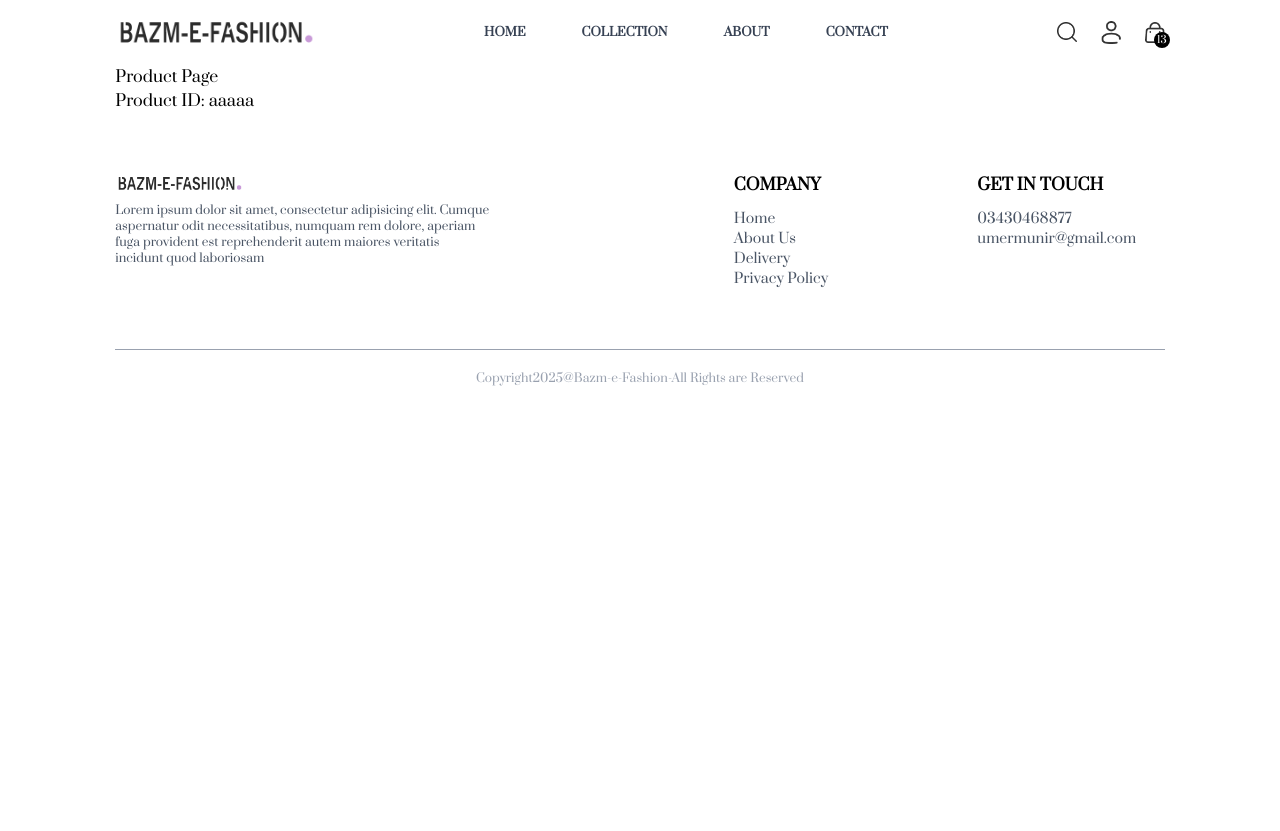
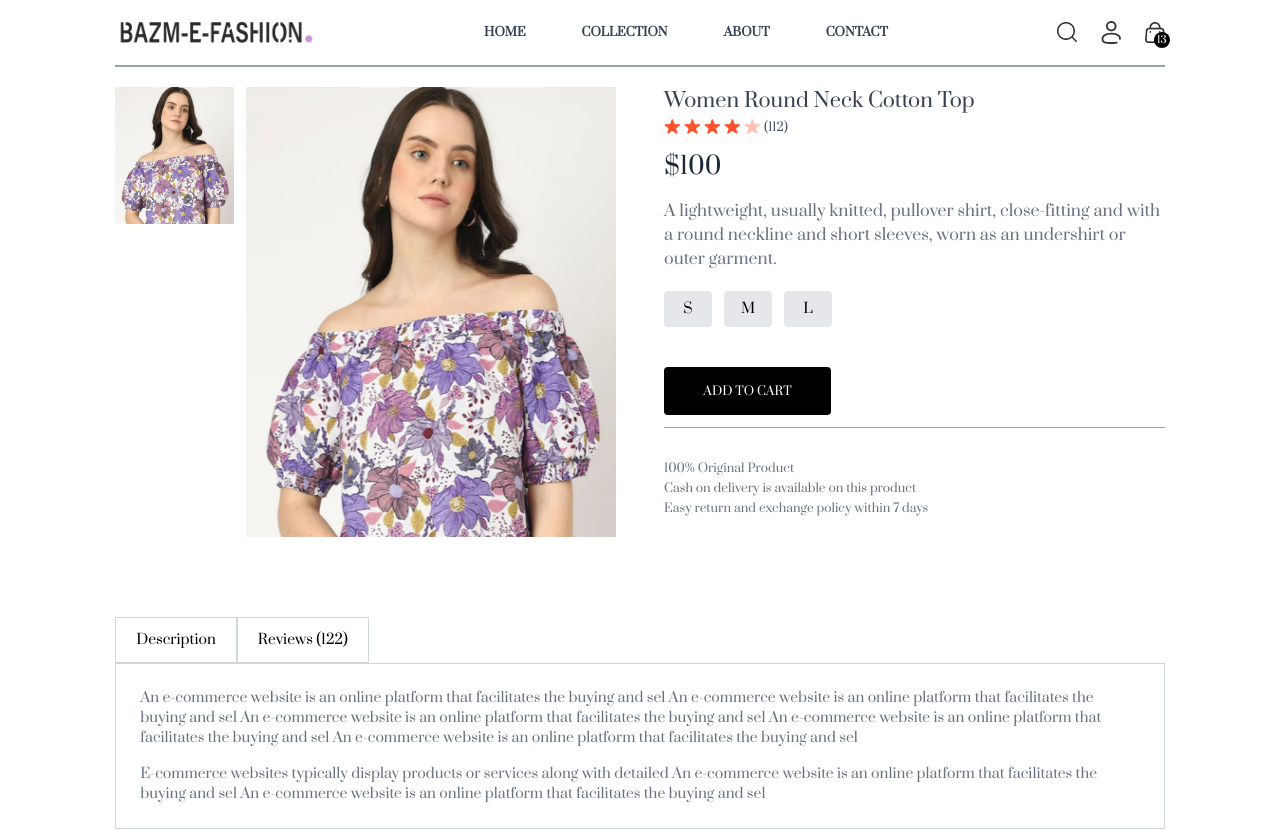
Before and after one commit to UmerMunir009/Bazm-e-Fashion, a React (Vite) app in the folder frontend/: page /product/aaaaa in a window 1280 px wide. Shown: the top 831 px of the page. Before the commit the page ends 800 px from the top, so only its background shows below. Built offline with nearby package versions, Linux system fonts and the light colour scheme.

Commit message:
Product Page Design and Seach completed

```diff
--- a/frontend/src/App.jsx
+++ b/frontend/src/App.jsx
@@ -11,12 +11,14 @@ import PlaceOrder from './pages/PlaceOrder'
 import Login from './pages/Login'
 import NavBar from './components/NavBar'
 import Footer from './components/Footer'
+import SearchBar from './components/SearchBar'
 
 
 const App = () => {
   return (
     <div className='px-4 sm:px-[5vw] md:px-[7vw] lg:px-[9vw] '>
       <NavBar/>
+      <SearchBar/>
       <Routes>
         <Route path='/' element={<Home/>} />
         <Route path='/collection' element={<Collection/>} />
--- a/frontend/src/components/NavBar.jsx
+++ b/frontend/src/components/NavBar.jsx
@@ -1,9 +1,11 @@
-import React, { useState } from 'react'
+import React, { useContext, useState } from 'react'
 import {assets} from './../assets/assets'
 import { NavLink,Link } from 'react-router-dom'
+import { ShopContext } from '../context/ShopContext';
 
 const NavBar = () => {
   const [visible,setVisible]=useState(false);
+  const {showSearch,setShowSearch}=useContext(ShopContext)
   return (
     <div className='py-4  flex justify-between items-center'>
       <img src={assets?.logo} className='w-40 sm:w-50'/>
@@ -27,7 +29,9 @@ const NavBar = () => {
 
       </ul>
       <div className='flex gap-5  items-center'>
-        <img src={assets?.search_icon}  className='w-5 cursor-pointer' alt="" />
+        <Link to={'/collection'}>
+        <img onClick={()=>setShowSearch(!showSearch)} src={assets?.search_icon}  className='w-5 cursor-pointer' alt="" />
+        </Link>
         <div className='group relative'>
           <div className='w-7 p-1 cursor-pointer rounded hover:bg-slate-200'>
           <img src={assets?.profile_icon} className=' ' alt="" />
--- /dev/null
+++ b/frontend/src/components/SearchBar.jsx
@@ -0,0 +1,35 @@
+import React, { useContext, useEffect, useState } from 'react'
+import { ShopContext } from '../context/ShopContext'
+import { assets } from '../assets/assets'
+import { useLocation } from 'react-router-dom';
+
+const SearchBar = () => {
+    const {search,setSearch,showSearch,setShowSearch}=useContext(ShopContext);
+    const [visible,setVisible]=useState(false)
+    const location=useLocation(); //it gives current path or url
+
+    useEffect(()=>{//used to show search bar only on collection page
+      if(location.pathname.includes('collection') ){
+        setVisible(true)
+      }
+      else{
+        setVisible(false)
+      }
+
+    },[location])
+
+  return showSearch && visible ?(
+    <div className='border-t border-b  bg-gray-50 text-center '>
+        <div className='inline-flex gap-2 items-center justify-center border border-gray-400 px-5 py-2 my-5 mx-3 rounded-full w-3/4 sm:w-1/2'>
+
+        <input className='flex-1 bg-inherit text-sm outline-none' type="text" placeholder='Search'  value={search} onChange={(e)=>setSearch(e.target.value)}/>
+        <img className='w-4' src={assets?.search_icon} alt="" />
+
+        </div>
+        <img onClick={()=>setShowSearch(!showSearch)} className='w-4 inline cursor-pointer ' src={assets?.cross_icon} alt="" />
+
+    </div>
+  ):null
+}
+
+export default SearchBar
--- a/frontend/src/context/ShopContext.jsx
+++ b/frontend/src/context/ShopContext.jsx
@@ -1,4 +1,4 @@
-import { createContext } from "react";
+import { createContext, useState } from "react";
 import {products} from './../assets/assets'
 
 export const ShopContext=createContext();
@@ -6,9 +6,12 @@ export const ShopContext=createContext();
 const ShopContextProvider=(props)=>{
     const currency='$';
     const delivery_fee=15;
+    const [search,setSearch]=useState('');
+    const [showSearch,setShowSearch]=useState(false);
+
 
     const value={
-        products,currency,delivery_fee
+        products,currency,delivery_fee,search,setSearch,showSearch,setShowSearch
     }
 
     return(
--- a/frontend/src/index.css
+++ b/frontend/src/index.css
@@ -17,6 +17,9 @@ a.active hr{
     font-style: normal;
   }
 
+::-webkit-scrollbar{
+    display: none;
+}
 
 @media (max-width:640px) {
     a.active{
--- a/frontend/src/pages/Collection.jsx
+++ b/frontend/src/pages/Collection.jsx
@@ -5,7 +5,7 @@ import ProductItem from './../components/ProductItem'
 import Title from './../components/Title'
 
 const Collection = () => {
-  const {products} =useContext(ShopContext);
+  const {products,search,showSearch} =useContext(ShopContext);
   const [showFilters,setShowFilters]=useState(false);
   const [filteredProducts,setFilteredProducts]=useState([]);
   const [category,setCategory]=useState([]);
@@ -31,6 +31,9 @@ const Collection = () => {
 
   const applyFilter=()=>{
     let productsCopy=products.slice();
+    if (showSearch && search){
+      productsCopy=productsCopy.filter(item=>item.name.toLowerCase().includes(search.toLowerCase()))
+    }
     if (category.length>0){
       productsCopy=productsCopy.filter(item=>category.includes(item.category))
     }
@@ -61,7 +64,7 @@ const Collection = () => {
 
   useEffect(()=>{
    applyFilter()
-  },[category,subCategory])
+  },[category,subCategory,search,showSearch])
 
   useEffect(()=>{
    sortProducts()
@@ -126,9 +129,11 @@ const Collection = () => {
 
         </div>
       <div className='grid grid-cols-2 sm:grid-cols-3 md:grid-cols-4 lg:grid-cols-5 gap-4 gap-y-5 mb-5'>
-    {filteredProducts.map((item,index)=>(
+    {filteredProducts.length>0?filteredProducts.map((item,index)=>(
         <ProductItem key={index} id={item?._id} name={item?.name} image={item?.image} price={item?.price}/>
-    ))
+
+    )):
+    <div className='mt-5'><p className='text-lg text-gray-500'>No Items to show</p></div>
 
     }
     </div>
--- a/frontend/src/pages/Product.jsx
+++ b/frontend/src/pages/Product.jsx
@@ -1,15 +1,106 @@
-import React, { useEffect, useState } from 'react';
+import React, { useContext, useEffect, useState } from 'react';
 import { useParams } from 'react-router-dom';
+import {ShopContext} from './../context/ShopContext'
+import { assets } from '../assets/assets';
 
 const Product = () => {
   const { productid } = useParams(); // Extract productid from the URL
+  const {products,currency} =useContext(ShopContext)
+  const [productData,setProductData]=useState(false);
+  const [image,setImage]=useState('');
+  const [selectedSize,setSelectedSize]=useState('');
 
-  return (
-    <div>
-      <h1>Product Page</h1>
-      <p>Product ID: {productid}</p> {/* Displaying the product ID */}
+  const fetchitemData= async()=>{
+     products.map((item)=>{
+      if(item._id ===productid){
+        setProductData(item)
+        setImage(item.image[0])
+        return null
+      }
+     })
+
+  }
+
+  useEffect(()=>{
+    fetchitemData();
+
+  },[productid,products])
+
+
+  return productData? (
+    <div className='border-t-2 border-gray-400 transition-opacity ease-in duration-600 opacity-100'>
+      {/* product data UI */}
+      <div className='flex flex-col md:flex-row gap-4 md:gap-12 mt-5 md:h-[450px]'>
+
+        {/* images */}
+        <div className='flex-1 flex flex-col gap-3 sm:flex-row '>
+          <div className='flex w-full overflow-x-auto justify-between sm:flex-col   sm:overflow-y-auto  sm:justify-normal sm:w-[25%] '>
+            {
+              productData.image.map((item,index)=>(
+                <img onClick={()=>setImage(item)} src={item} key={index} className='w-[24%] sm:w-full sm:mb-3 flex-shrink-0 cursor-pointer' alt="" />
+              ))
+            }
+          </div>
+          <div>
+            <img className='w-full sm:h-full ' src={image} alt="" />
+          </div>
+
+        </div>
+
+        {/* rest info */}
+        <div className='flex-1'>
+          <h1 className='font-medium text-xl text-gray-700'>{productData.name}</h1>
+          <div className='flex  gap-1 items-center mt-1'>
+            <img className='w-4' src={assets?.star_icon} alt="" />
+            <img className='w-4' src={assets?.star_icon} alt="" />
+            <img className='w-4' src={assets?.star_icon} alt="" />
+            <img className='w-4' src={assets?.star_icon} alt="" />
+            <img className='w-4' src={assets?.star_dull_icon} alt="" />
+            <p className='text-xs text-gray-600'>(112)</p>
+          </div>
+          <p className='mt-4 text-gray-800 text-2xl'>{currency}{productData?.price}</p>
+          <p className='tet-medium mt-4 text-gray-500 '>{productData.description}</p>
+          <div className='flex flex-col gap-10 mt-5 '>
+            <div className='flex flex-row gap-3'>
+              {
+                productData.sizes.map((item,index)=>(
+                  <button onClick={()=>setSelectedSize(item)} className={`rounded p-2 text-sm w-12 cursor-pointer ${item===selectedSize? 'bg-black text-white' : 'bg-gray-200'}`} key={index}>{item}</button>
+
+                ))
+              }
+
+            </div>
+            <button className='bg-black  text-white  max-w-1/3 p-2 py-4 active:bg-gray-600 cursor-pointer rounded text-xs'>ADD TO CART</button>
+          </div>
+            <hr className='text-gray-400 mt-3' />
+            <div className='text-xs mt-8 flex flex-col gap-1 text-gray-500'>
+              <p>100% Original Product</p>
+              <p>Cash on delivery is available on this product</p>
+              <p>Easy return and exchange policy within 7 days</p>
+            </div>
+
+        </div>
+
+      </div>
+
+      {/* additional things */}
+
+     <div className='mt-20'>
+       <div className='flex'>
+          <p className='border px-5 py-3 text-sm border-gray-300'>Description</p>
+          <p className='border px-5 py-3 text-sm border-gray-300'>Reviews (122) </p>
+       </div>
+       <div className='flex flex-col gap-4 border px-6 py-6 text-sm text-gray-500 border-gray-300'>
+          <p>An e-commerce website is an online platform that facilitates the buying and sel An e-commerce website is an online platform that facilitates the buying and sel An e-commerce website is an online platform that facilitates the buying and sel An e-commerce website is an online platform that facilitates the buying and sel An e-commerce website is an online platform that facilitates the buying and sel </p>
+          <p>E-commerce websites typically display products or services along with detailed An e-commerce website is an online platform that facilitates the buying and sel An e-commerce website is an online platform that facilitates the buying and sel </p>
+       </div>
+     </div>
+
     </div>
-  );
+
+
+
+  ): <div className='opacity-0'></div>
 };
 
 export default Product;
```
